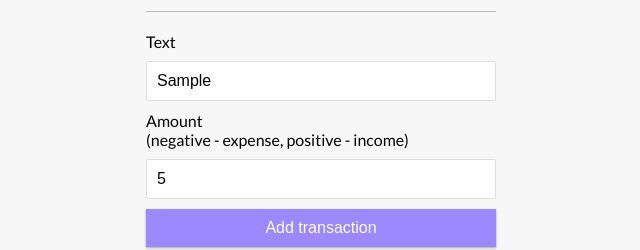
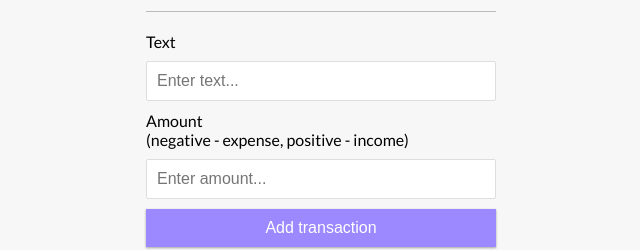
Before and after one commit to willelson/expense-tracker, a React (Create React App) app: page / in a window 1280 px wide. Both pictures are taken after typing "Sample", "5" into the empty fields and a click on the button "Add transaction". Shown: the part 481-731 px from the top of the page, without its empty margins (319-959 px from the left). Built offline with nearby package versions, Linux system fonts and the light colour scheme.

Commit message:
Added some nice to have features

```diff
--- a/src/App.css
+++ b/src/App.css
@@ -149,3 +149,7 @@ input[type='number'] {
 .list li:hover .delete-btn {
   opacity: 1;
 }
+
+.transaction-text {
+  text-transform: capitalize;
+}
--- a/src/components/AddTransaction.tsx
+++ b/src/components/AddTransaction.tsx
@@ -15,8 +15,10 @@ export const AddTransaction = () => {
     const newTransaction: transaction = {
       id: Math.floor(Math.random() * 1000000000),
       text,
-      amount
+      amount,
     };
+    setText('');
+    setAmount(0);
 
     dispatch(addTransaction(newTransaction));
   };
@@ -29,6 +31,7 @@ export const AddTransaction = () => {
           <label htmlFor='text'>Text</label>
           <input
             type='text'
+            value={text}
             id='text'
             onChange={(e) => setText(e.target.value)}
             placeholder='Enter text...'
@@ -41,6 +44,8 @@ export const AddTransaction = () => {
           </label>
           <input
             type='number'
+            value={amount ? amount : ''}
+            step='0.01'
             id='amount'
             onChange={(e) => setAmount(parseFloat(e.target.value))}
             placeholder='Enter amount...'
--- a/src/components/Transaction.tsx
+++ b/src/components/Transaction.tsx
@@ -14,7 +14,11 @@ export const Transaction: React.FunctionComponent<props> = (props: props) => {
   const sign = transaction.amount < 0 ? '-' : '+';
   return (
     <div>
-      <li className={transaction.amount < 0 ? 'minus' : 'plus'}>
+      <li
+        className={`${
+          transaction.amount < 0 ? 'minus' : 'plus'
+        } transaction-text`}
+      >
         {transaction.text}{' '}
         <span>
           {sign}£{Math.abs(transaction.amount)}
```
